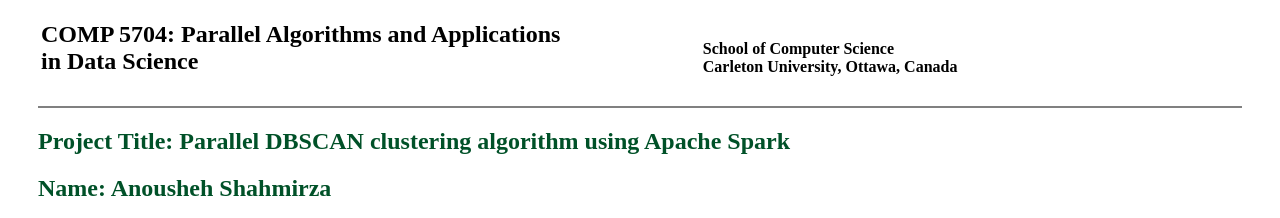
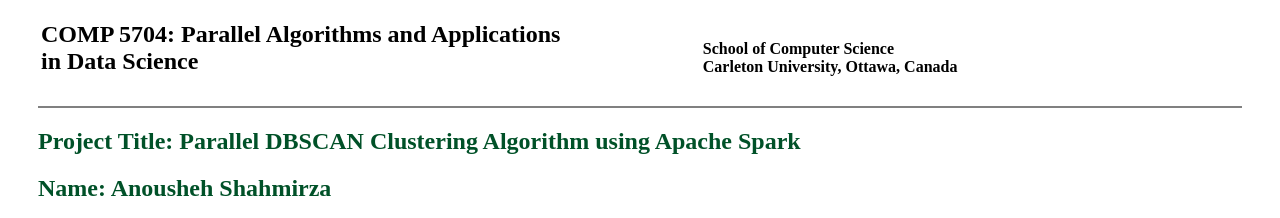
Before and after one commit to sh-anousheh/sh-anousheh.github.io, a plain HTML site: page index.html in a window 1280 px wide. Shown: the top 218 px of the page. Drawn offline with Linux system fonts and the light colour scheme.

Commit message:
Update index.html

```diff
--- a/index.html
+++ b/index.html
@@ -29,7 +29,7 @@
 </table>
 
 <hr noshade="noshade">
-<h2><font color="#005128">Project Title: </font><font><font color="#005128">Parallel DBSCAN clustering algorithm using
+<h2><font color="#005128">Project Title: </font><font><font color="#005128">Parallel DBSCAN Clustering Algorithm using
   Apache Spark</font></font></h2>
 
 <h2><font><font color="#005128">Name: Anousheh Shahmirza</font></font></h2>
```
